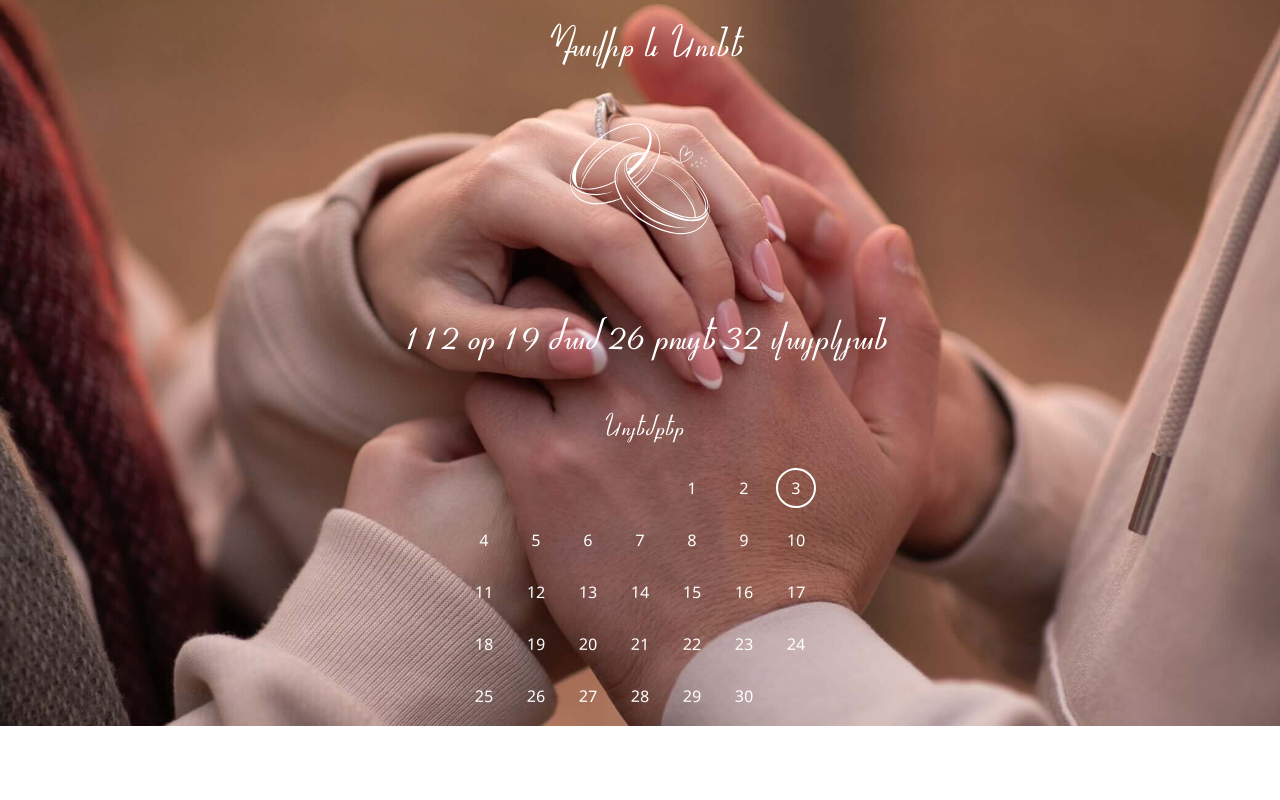
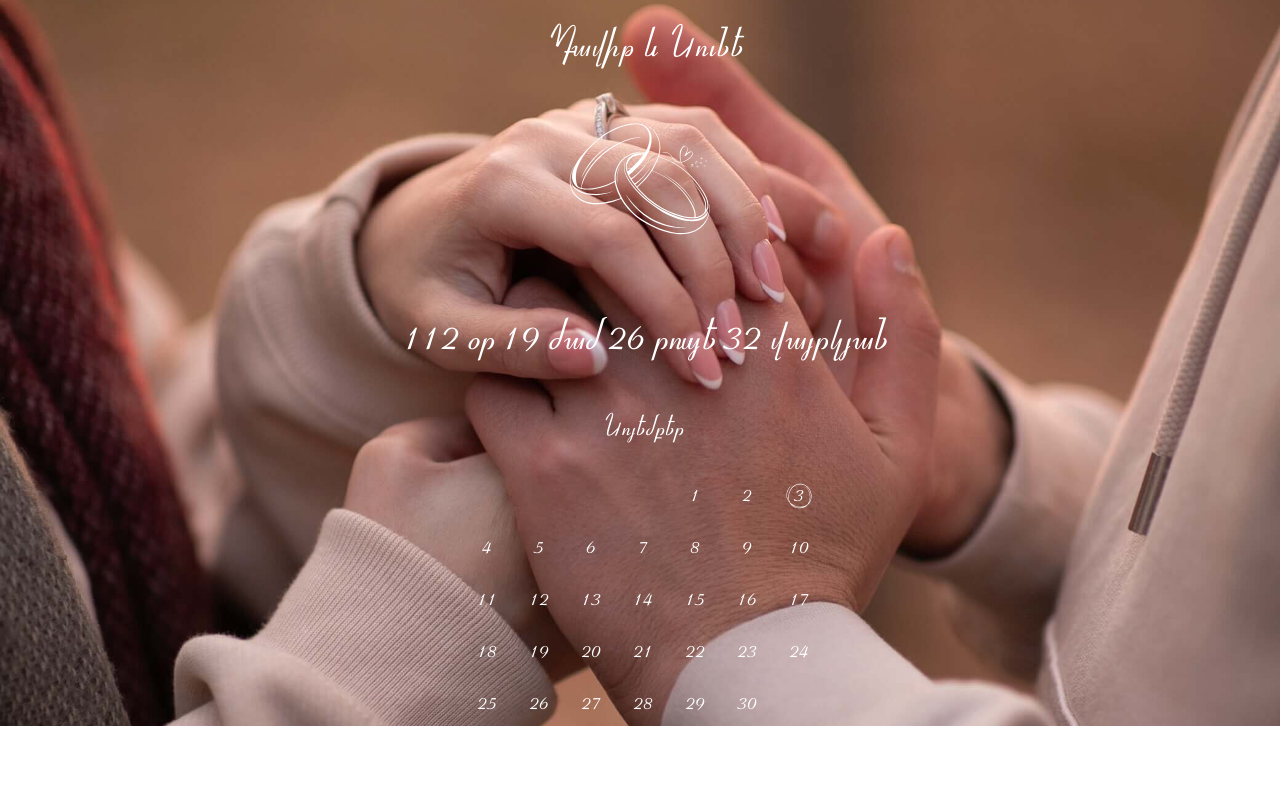
Before and after one commit to DavidGyulinyan/wedding-ivite, a React (Vite) app: page / in a window 1280 px wide. Shown: the top 800 px of the page. Built offline with nearby package versions, Linux system fonts and the light colour scheme.

Commit message:
marked day mark changed

```diff
--- a/index.html
+++ b/index.html
@@ -3,7 +3,6 @@
 
 <head>
   <meta charset="UTF-8" />
-  <link rel="icon" type="image/svg+xml" href="/vite.svg" />
   <meta name="viewport" content="width=device-width, initial-scale=1.0" />
   <title>Դավիթ և Նունե</title>
 </head>
--- a/src/components/Home/Home.css
+++ b/src/components/Home/Home.css
@@ -10,6 +10,7 @@
     flex-direction: column;
     justify-content: center;
     align-items: center;
+    position: relative;
 }
 
 .home-content {
@@ -61,7 +62,3 @@
         font-size: 2.9rem;
     }
 }
-
-.ring-icon {
-    color: #ffffff;
-}
--- a/src/components/Home/Home.jsx
+++ b/src/components/Home/Home.jsx
@@ -1,5 +1,6 @@
 import React, { useState, useEffect } from "react";
 import ringsIcon from "../../assets/images/il_794xN.5455602734_47ls.svg";
+import oval from "../../assets/images/circle-frame-oval.svg";
 import "./Home.css";
 
 const Home = () => {
@@ -97,11 +98,22 @@ const Home = () => {
               week.map((day, dayIndex) => (
                 <div
                   key={weekIndex * 7 + dayIndex}
-                  className={`flex items-center justify-center w-10 h-10 rotate-1 ${
-                    day === 3 ? "border-2 border-white rounded-full " : ""
-                  }`}
+                  className="relative flex items-center justify-center w-10 h-10"
                 >
-                  {day}
+                  {day === 3 && (
+                    <img
+                      src={oval}
+                      className="absolute left-[.2rem] top-2 w-full h-full"
+                      alt="Oval Frame"
+                    />
+                  )}
+                  <span
+                    className={`font-arm text-2xl ${
+                      day === 3 ? "text-white" : ""
+                    }`}
+                  >
+                    {day}
+                  </span>
                 </div>
               ))
             )}
--- a/src/index.css
+++ b/src/index.css
@@ -20,3 +20,7 @@
     font-family: "ArmCoronetU", "SHK_Dzeragir", sans-serif;
     font-optical-sizing: auto;
 }
+
+* {
+    /* border: 1px solid red; */
+}
```
Also changed, not shown: src/assets/images/circle-frame-oval.svg (added), 1 other file (tests, documents, lock files or other folders).
